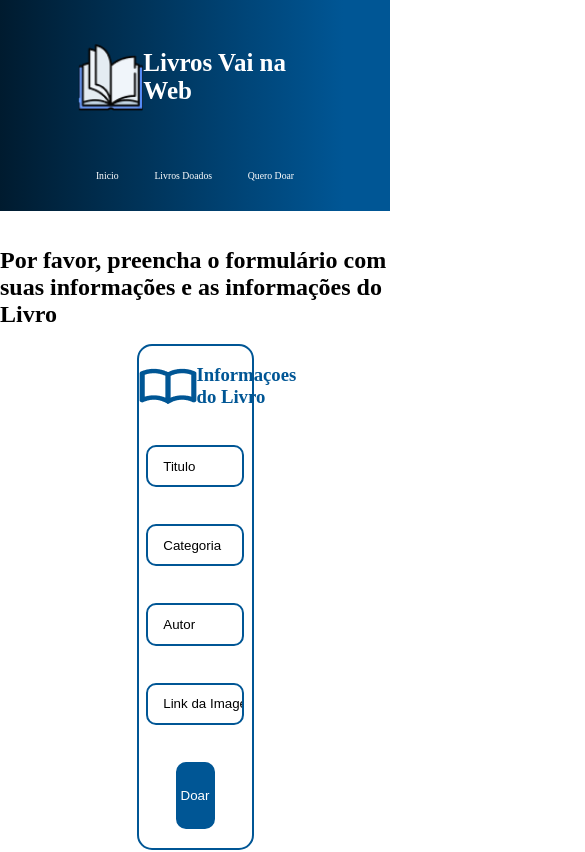
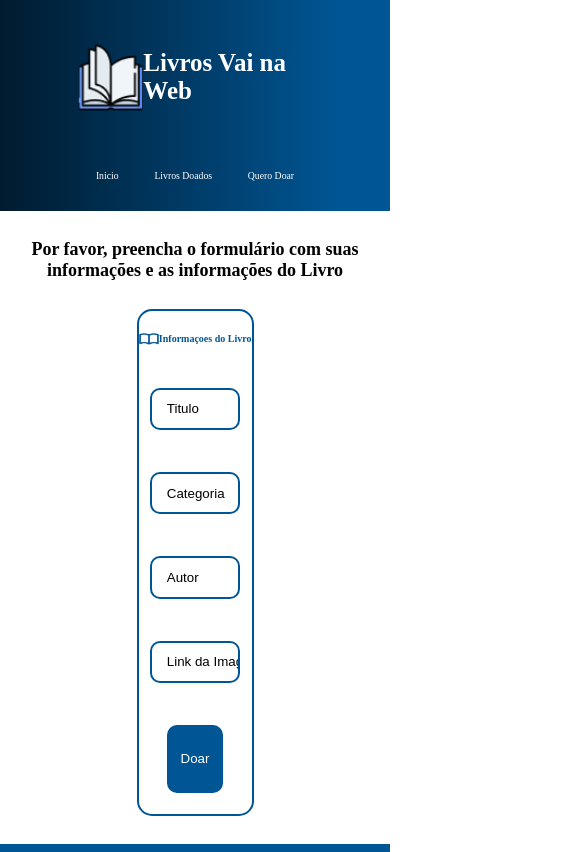
Before and after one commit to VanMendesvs/desafio_final, a React (Vite) app: page /queroDoar in a window 390 px wide. Shown: the top 852 px of the page, 585 px wide, since content can reach past the window. Built offline with nearby package versions, Linux system fonts and the light colour scheme.

Commit message:
Atualização do responsivo queroDoar

```diff
--- a/src/Pages/Doados/doados.jsx
+++ b/src/Pages/Doados/doados.jsx
@@ -13,6 +13,12 @@ export default function Doados (){
                     <p>Susane Andrade</p>
                     <p>Ficção</p>
                 </article>
+                <article>
+                    <img src={Capa} alt="Capa do Livro com titulo Protagonista"/>
+                    <h3>Protagonista</h3>
+                    <p>Susane Andrade</p>
+                    <p>Ficção</p>
+                </article>
             </section>
         </section>
     )
--- a/src/Pages/Doados/doados.module.scss
+++ b/src/Pages/Doados/doados.module.scss
@@ -4,14 +4,20 @@
     flex-direction: column;
     align-items: center;
     justify-content: center;
+    h2{
+        border: solid red;
+    }
 }
 
 .boxCards {
     width: 85vw;
     height: 60vh;
+    display: flex;
+    justify-content: space-evenly;
+    flex-wrap: wrap;
     article {
         border: solid 2px #005695;
-        width: 13.5vw;
+        width: 160px;
         height: 30vh;
         display: flex;
         justify-content: space-evenly;
@@ -23,3 +29,29 @@
         width: 7vw;
     }
 }
+
+@media(max-width: 1100px){
+    .boxCards{
+        article{
+            width: 16vw;
+            h3{
+                font-size: 10px;
+            }
+            p{
+                font-size: 15px;
+            }
+        }
+    }
+}
+
+@media(max-width: 700px){
+    .boxCards{
+        height: 80vh;
+        article{
+            p{
+                font-size: 11.5px;
+            }
+        }
+
+    }
+}
--- a/src/Pages/Home/home.module.scss
+++ b/src/Pages/Home/home.module.scss
@@ -14,7 +14,7 @@
 }
 
 .devoDoar {
-    height: 80vh;
+    height: 70vh;
 }
 
 .boxCard{
@@ -66,7 +66,7 @@
 
 
     .devoDoar{
-        height: 120vh;
+        height: 90vh;
         div{
             justify-content: center;
         }
@@ -83,7 +83,7 @@
             width: 120px;
             height: 35vh;
             p{
-                font-size: 12px;
+                font-size: 10px;
             }
         }
     }
--- a/src/Pages/QueroDoar/queroDoar.module.scss
+++ b/src/Pages/QueroDoar/queroDoar.module.scss
@@ -11,6 +11,10 @@
     flex-direction: column;
     align-items: center;
     justify-content: space-evenly;
+
+    h2{
+        text-align: center;
+    }
 
     form {
         border: solid 2px rgba(0 , 86 , 149 , 1);
@@ -30,7 +34,7 @@
         }
         input {
             border: solid 2px rgba(0 , 86 , 149 , 1);
-            width: 25vw;
+            width: 80%;
             height: 5vh;
             border-radius: 10px;
             outline: none;
@@ -42,7 +46,7 @@
     }
 
     input:nth-child(6){
-        width: 10vw;
+        width: 50%;
         height: 8vh;
         padding-left: 0;
         background-color: rgba(0 , 86 , 149 , 1);
@@ -50,3 +54,36 @@
         cursor: pointer;
     }
 }
+
+@media(max-width: 800px){
+    form{
+        width: 600px;
+    }
+    h3{
+        font-size: 13px;
+    }
+    img{
+        width: 18%;
+    }
+}
+
+@media(max-width: 650px){
+    .container{
+        h2{
+            font-size: 18px;
+        }
+    }
+}
+
+.principal{
+    height: auto;
+}
+
+@media(max-width: 530px){
+    form{
+        width: 50vw;
+    }
+    h3{
+        font-size: 10px;
+    }
+}
```
